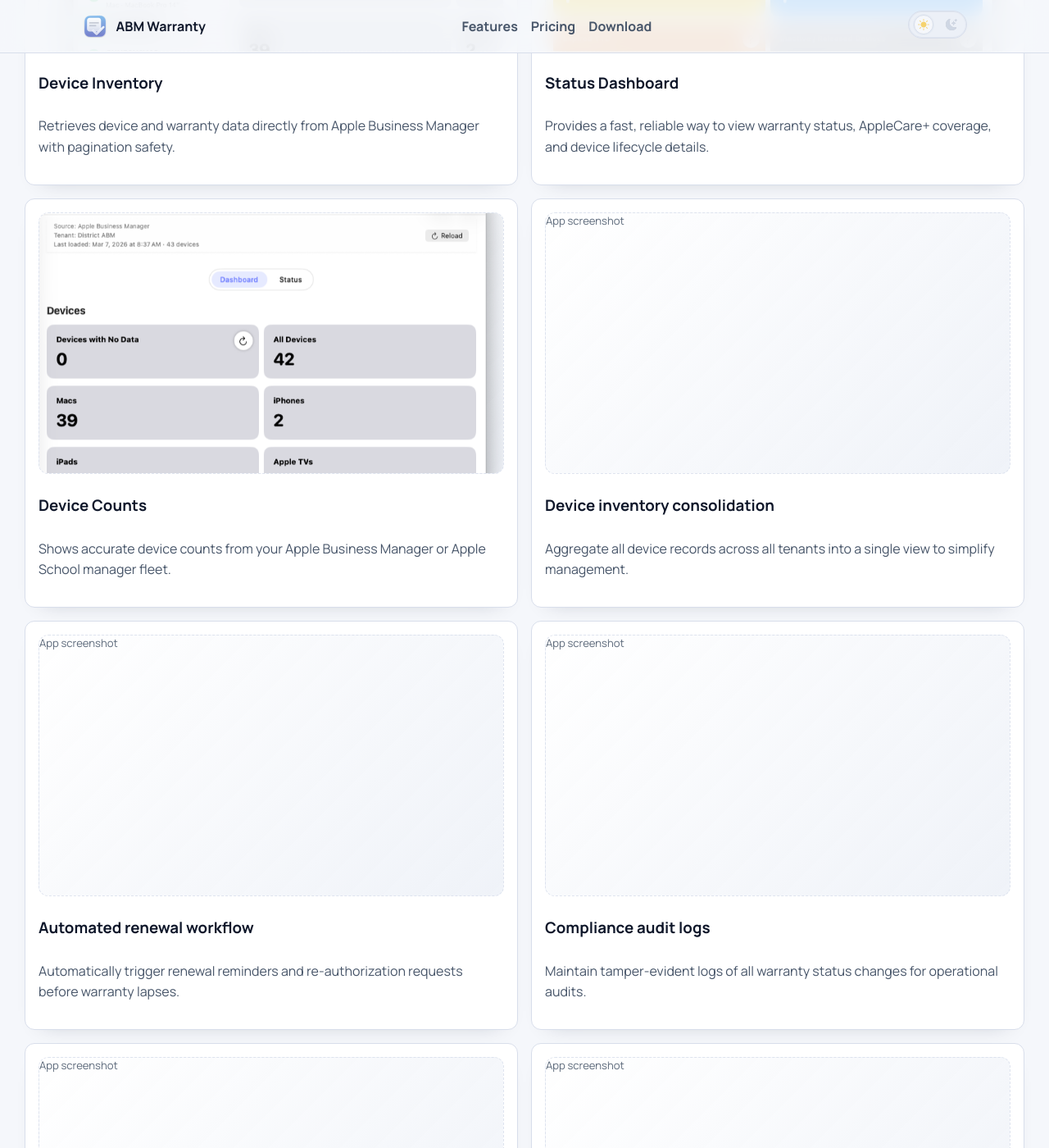
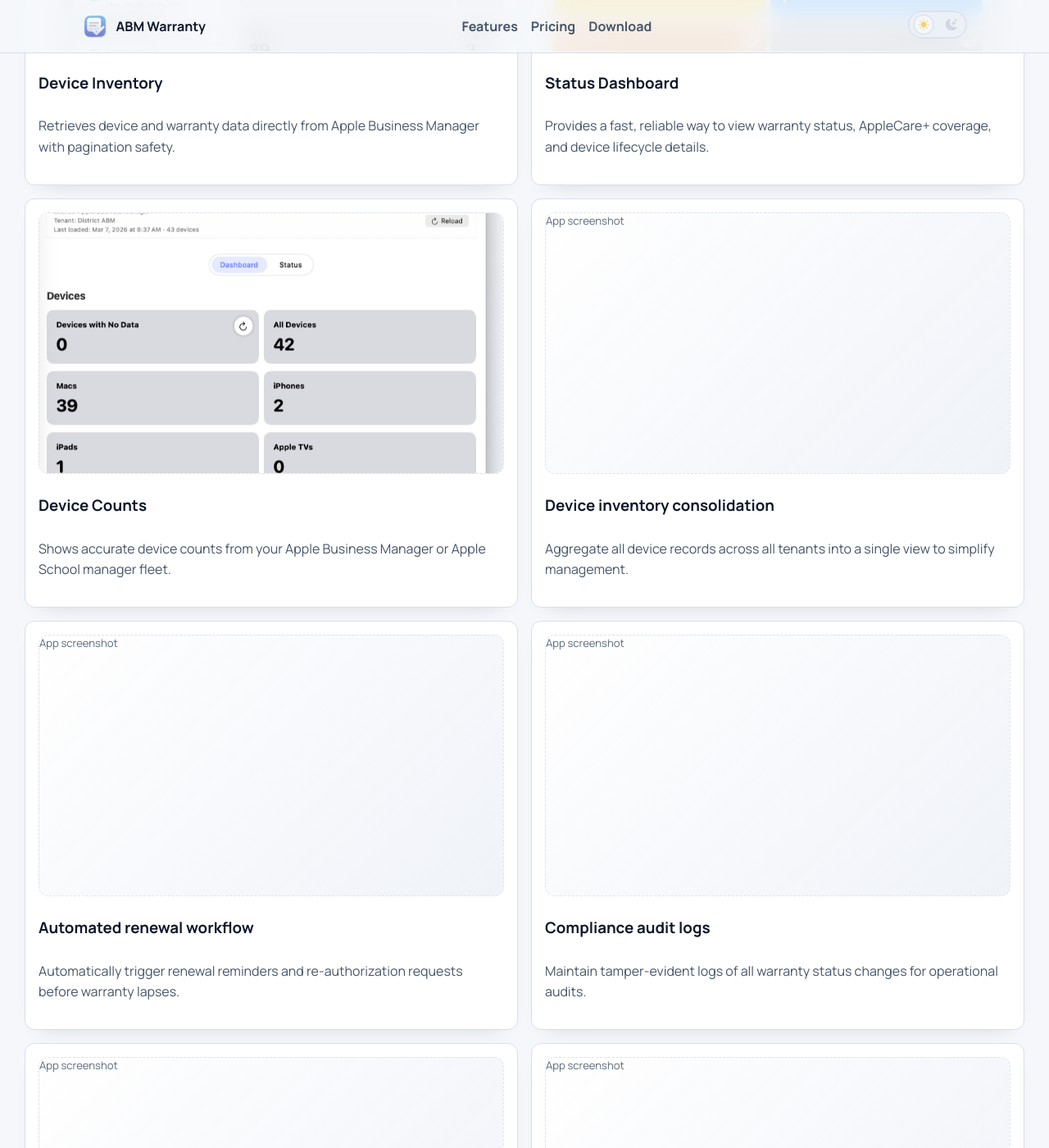
Before and after one commit to jonbrown21/abmwarranty, a Jekyll site: the page built from index.md, in a window 1280 px wide and 1400 px high, scrolled down 1142 px. Shown: the whole window at 82% size. Built offline with Jekyll 4.4.1, drawn with Linux system fonts in a browser that asks for light colours.

Commit message:
style: shift feature 3 image up by 30px

```diff
--- a/assets/css/main.css
+++ b/assets/css/main.css
@@ -541,7 +541,7 @@ html[data-theme='dark'] .theme-icon-light { color: #9ca9c0; opacity: 0.35; }
   object-position: right center;
   transform: scale(1.45);
   transform-origin: right top;
-  translate: 20px -12px;
+  translate: 20px -30px;
 }
 
 .feature-card:hover #feature-card-1-image,
```
